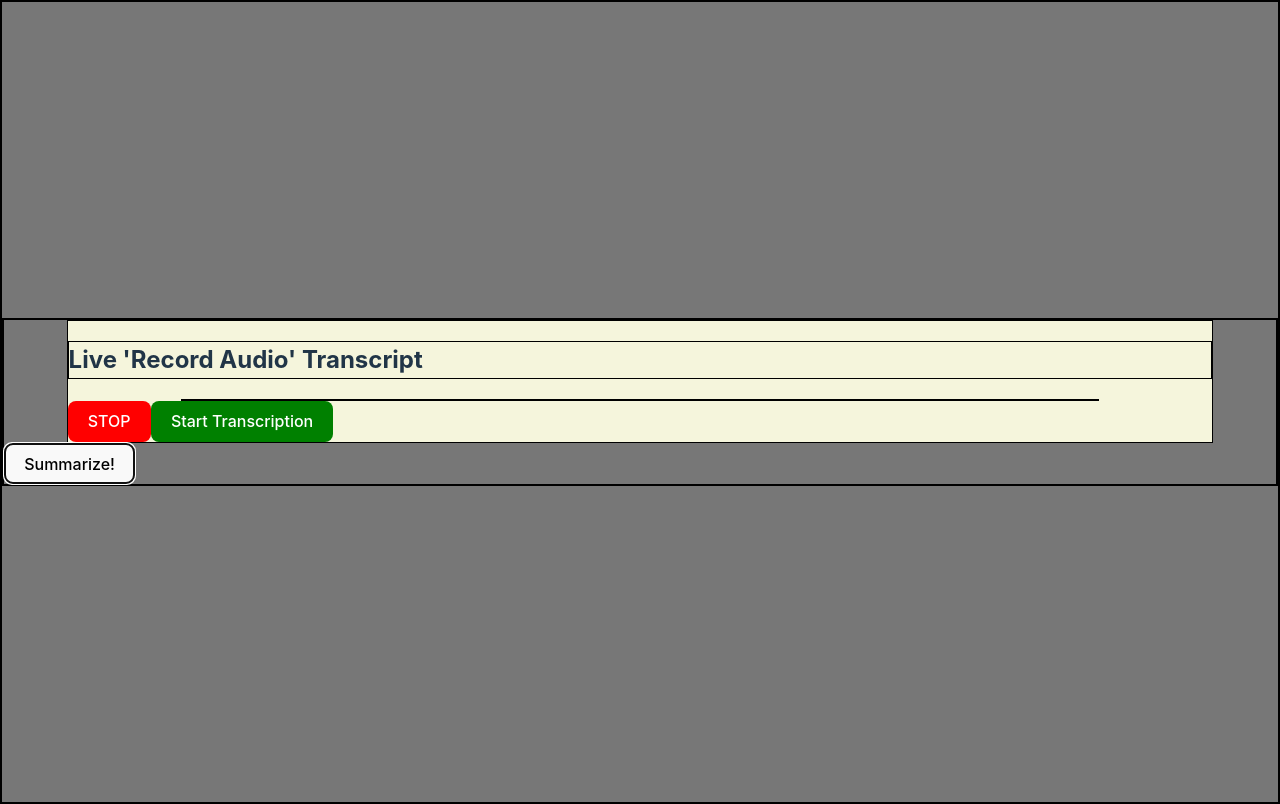
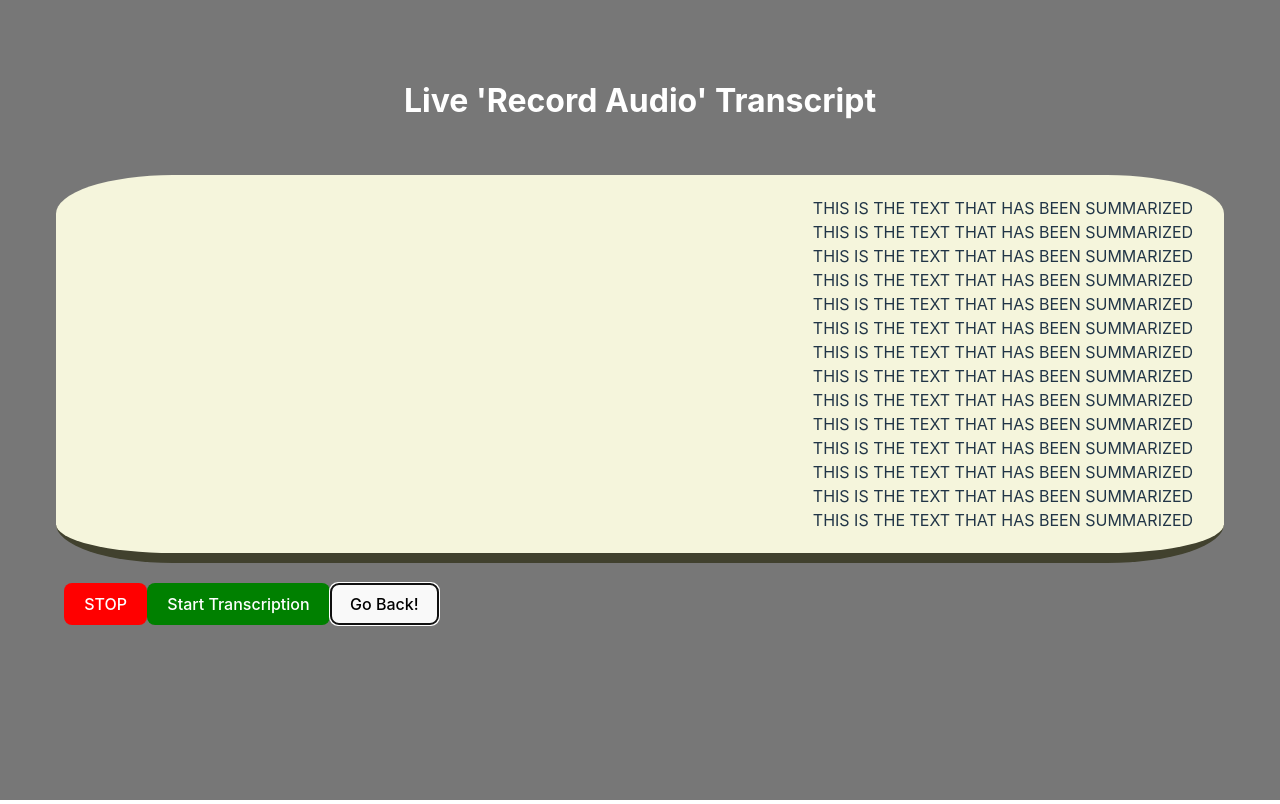
Before and after one commit to shandakei/Electron-Transcription, a React (Vite) app: page / in a window 1280 px wide. Both pictures are taken after a click on the button "Summarize!". Built offline with nearby package versions, Linux system fonts and the light colour scheme.

Commit message:
some styling changes

```diff
--- a/src/App.css
+++ b/src/App.css
@@ -1,7 +1,3 @@
-*{
-    border: 1px solid black;
-}
-
 #root {
     width: 100%;
 }
@@ -14,3 +10,12 @@ body {
     background-color: red;
     color: white;
 }
+
+h2 {
+    position: absolute;
+    top: 50px;
+    width: 100%;
+    text-align: center;
+    color: white;
+    font-size: 2rem;
+}
--- a/src/App.tsx
+++ b/src/App.tsx
@@ -1,6 +1,5 @@
 import './App.css'
 import RecAudio from './components/RecordAudio/recordAudio';
-import SummarizeBtn from './components/summarizeBtn/summarizeBtn';
 // import RemoteAudio from './utils/RemoteAudio/remoteAudio';
 
 function App() {
@@ -11,7 +10,6 @@ function App() {
 
     <div className="container">
       <RecAudio />
-      <SummarizeBtn />
     </div>
 
     </>
--- a/src/components/RecordAudio/recordAudio.module.css
+++ b/src/components/RecordAudio/recordAudio.module.css
@@ -2,8 +2,19 @@
     background-color: beige;
     width: 90%;
     margin: 0 auto;
+    display: flex;
+    justify-content: space-between;
+    border-radius: 10%;
+    padding: 5px 8px;
+    border-bottom: 10px solid rgb(65, 65, 46);
 }
-.transcription {
-    margin: 0 auto;
-    max-width: 80%;
+
+.body {
+    display: flex;
+    flex-direction: column;
+    gap: 20px;
 }
+
+.btns {
+    margin-left: 5%;
+}
--- a/src/components/RecordAudio/recordAudio.tsx
+++ b/src/components/RecordAudio/recordAudio.tsx
@@ -3,10 +3,13 @@ import styles from './recordAudio.module.css'
 import StopBtn from '../StopBtn/StopBtn.tsx'
 import TranscribeBtn from '../TranscribeBtn/TranscribeBtn.tsx'
 import StartRecording from '../../utils/StartRecording/StartRecording.ts'
+import SummarizedText from '../summarizedText/summarizedText.tsx';
+import SummarizeBtn from '../summarizeBtn/summarizeBtn.tsx';
 
 const RecordAudio = () => {
   const [transcript, setTranscript] = useState('');
   const [recording, setRecording] = useState(false)
+  const [summarized, setSummarized] = useState(false)
 
   useEffect(() => {
     console.log('start recording useEffect')
@@ -16,11 +19,17 @@ const RecordAudio = () => {
   }, [recording]);
 
   return (
+    <div className={styles.body}>
+    <h2>Live 'Record Audio' Transcript</h2>
     <div className={styles.container}>
-      <h2>Live 'Record Audio' Transcript</h2>
       <p className={styles.transcription}>{transcript}</p>
+      {summarized ? <SummarizedText /> : <></>}
+    </div>
+    <div className={styles.btns}>
       <StopBtn setRecording={setRecording} mediaRecorder={null} />
       <TranscribeBtn setRecording={setRecording}/>
+      <SummarizeBtn setSummarized={setSummarized} summarized={summarized} />
+    </div>
     </div>
   );
 };
--- a/src/components/summarizeBtn/summarizeBtn.tsx
+++ b/src/components/summarizeBtn/summarizeBtn.tsx
@@ -1,9 +1,11 @@
 
-export default function SummarizeBtn() {
-    function handleSummarize() {
-        console.log('summarizeBtn')
-    }
+export default function SummarizeBtn({setSummarized, summarized}) {
     return (
-        <button onClick={handleSummarize}>Summarize!</button>
+        <>
+        {summarized
+        ? <button onClick={() => {setSummarized(false)}}>Go Back!</button>
+        : <button onClick={() => {setSummarized(true)}}>Summarize!</button>
+        }
+        </>
     )
 }
--- /dev/null
+++ b/src/components/summarizedText/summarizedText.module.css
@@ -0,0 +1,3 @@
+.summarizedText {
+    min-width: 35%;
+}
--- /dev/null
+++ b/src/components/summarizedText/summarizedText.tsx
@@ -0,0 +1,21 @@
+import styles from './summarizedText.module.css'
+export default function SummarizedText() {
+
+    return (
+    <p className={styles.summarizedText}>
+    THIS IS THE TEXT THAT HAS BEEN SUMMARIZED <br />
+    THIS IS THE TEXT THAT HAS BEEN SUMMARIZED <br />
+    THIS IS THE TEXT THAT HAS BEEN SUMMARIZED <br />
+    THIS IS THE TEXT THAT HAS BEEN SUMMARIZED <br />
+    THIS IS THE TEXT THAT HAS BEEN SUMMARIZED <br />
+    THIS IS THE TEXT THAT HAS BEEN SUMMARIZED <br />
+    THIS IS THE TEXT THAT HAS BEEN SUMMARIZED <br />
+    THIS IS THE TEXT THAT HAS BEEN SUMMARIZED <br />
+    THIS IS THE TEXT THAT HAS BEEN SUMMARIZED <br />
+    THIS IS THE TEXT THAT HAS BEEN SUMMARIZED <br />
+    THIS IS THE TEXT THAT HAS BEEN SUMMARIZED <br />
+    THIS IS THE TEXT THAT HAS BEEN SUMMARIZED <br />
+    THIS IS THE TEXT THAT HAS BEEN SUMMARIZED <br />
+    THIS IS THE TEXT THAT HAS BEEN SUMMARIZED <br />
+    </p>)
+}
```
